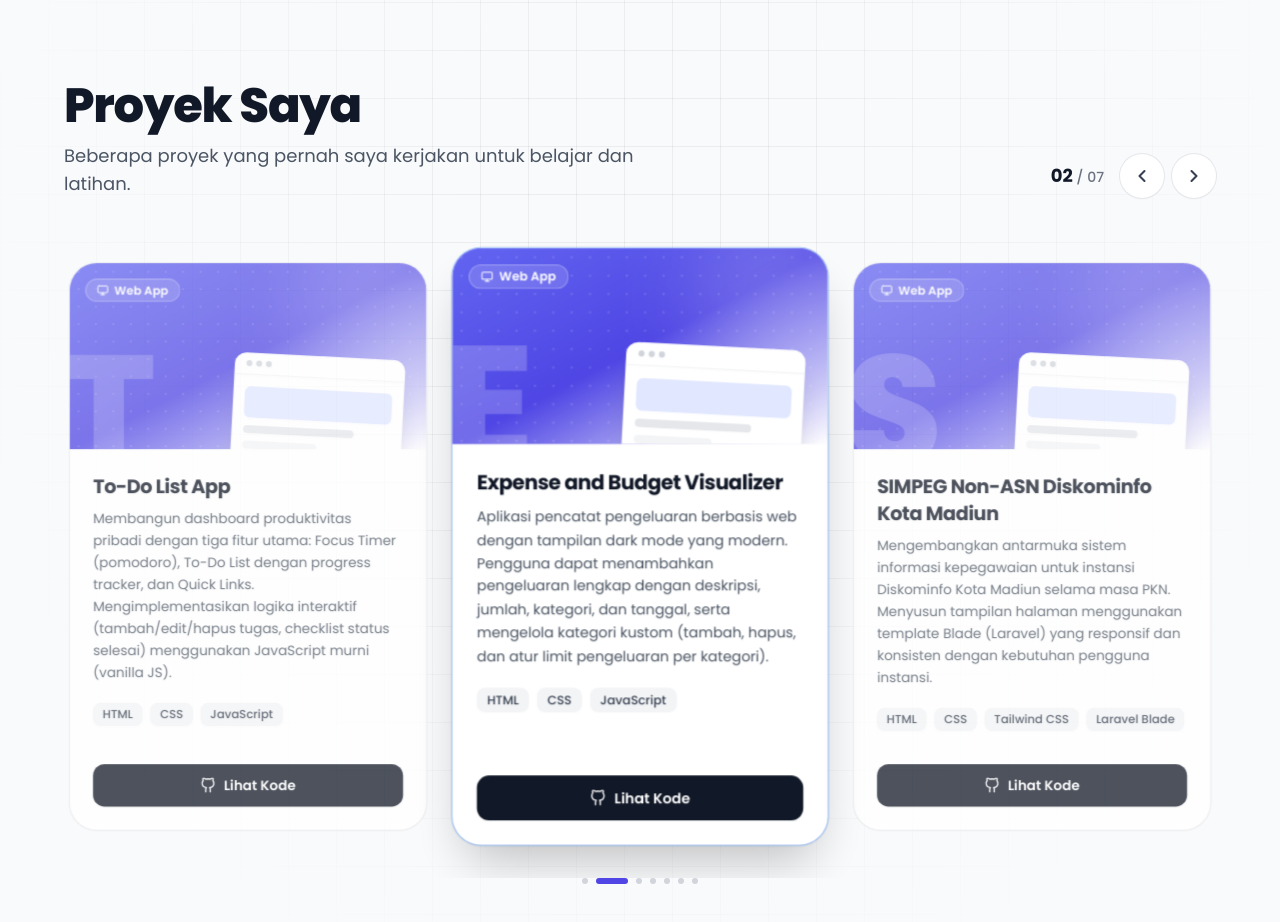
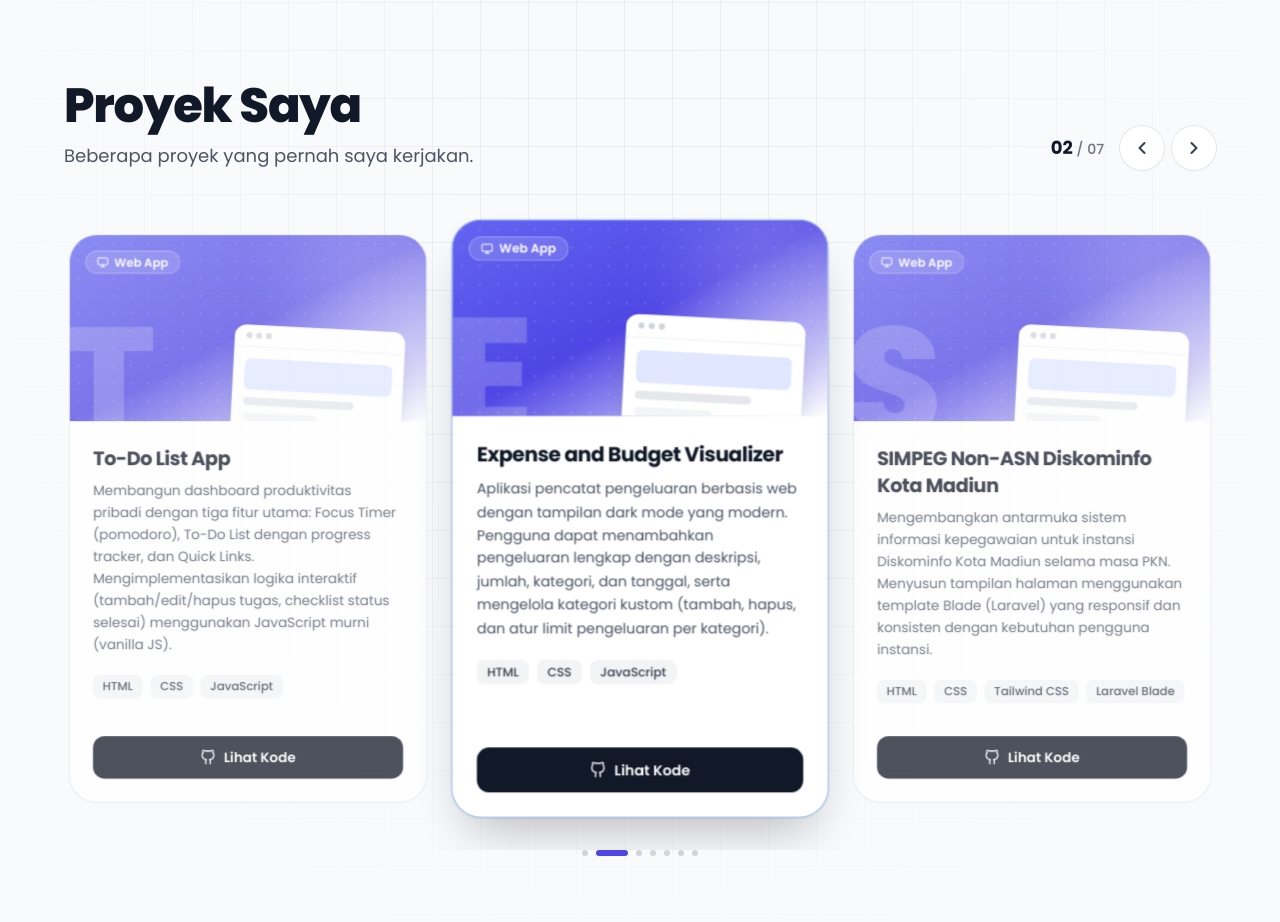
Before and after one commit to rosidadewi/portofolio, a Vue app: page / in a window 1280 px wide. Shown: the part 4641-5563 px from the top of the page. Built offline with nearby package versions, Linux system fonts and the light colour scheme.

Commit message:
Update Projects.vue

```diff
--- a/src/components/Projects.vue
+++ b/src/components/Projects.vue
@@ -158,7 +158,7 @@ function getCardStyle(index) {
             Proyek Saya
           </h2>
           <p class="mt-3 text-base leading-relaxed text-gray-600 md:text-lg">
-            Beberapa proyek yang pernah saya kerjakan untuk belajar dan latihan.
+            Beberapa proyek yang pernah saya kerjakan.
           </p>
         </div>
 
```
